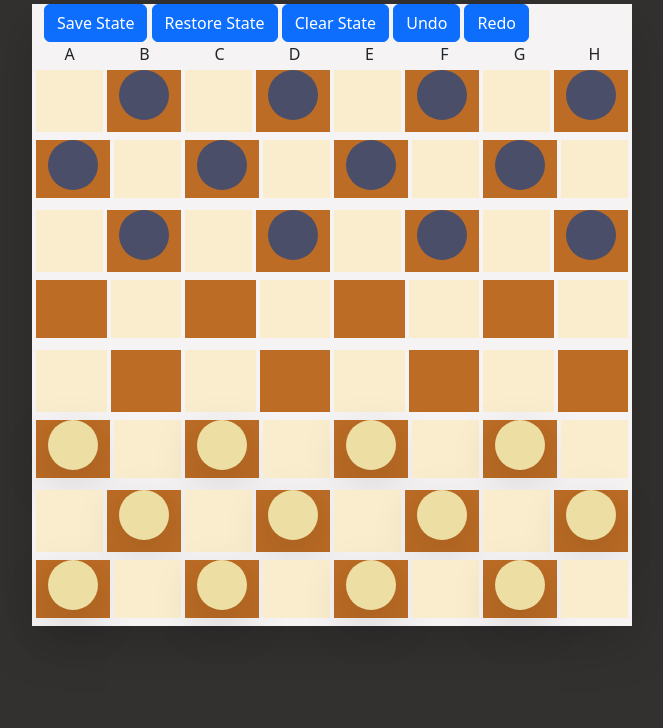
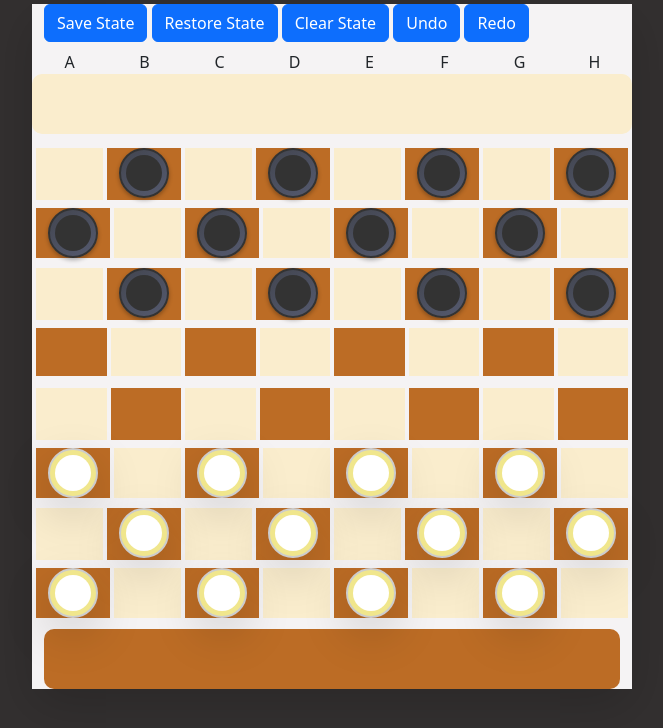
Before and after one commit to Bibek-Dahal/checkers, a plain HTML site: page index.html in a window 1280 px wide. Shown: the whole page, without its empty margins (308-971 px from the left). Drawn offline with nearby package versions, Linux system fonts and the light colour scheme.

Commit message:
added carrom removal and add

```diff
--- a/assets/css/index.css
+++ b/assets/css/index.css
@@ -6,23 +6,78 @@
     background-color: #bc6c25;
 }
 
-.white-carrom{
-    width:50px;
+.white-carrom {
+    width: 50px;
     height: 50px;
     border-radius: 50%;
-    background-color: #eddea4   ;
+    background-color: #f0e68c; /* Richer shade */
+    position: relative;
+    box-shadow: 0 4px 8px rgba(0, 0, 0, 0.3);
+    display: flex;
+    justify-content: center;
+    align-items: center;
+    border: 2px solid #ccc;
+}
+
+.white-carrom::before {
+    content: '';
+    position: absolute;
+    width: 80%;
+    height: 80%;
+    border-radius: 50%;
+    background-color: #fff;
+    z-index: 1;
+}
+
+.dark-carrom {
+    width: 50px;
+    height: 50px;
+    border-radius: 50%;
+    background: #4a4e69; /* Darker shade */
+    background: linear-gradient(145deg, #42454f, #555a6f); /* Gradient for depth */
+    position: relative;
+    box-shadow: 0 2px 4px rgba(0, 0, 0, 0.3); /* Slight shadow */
+    display: flex;
+    justify-content: center;
+    align-items: center;
+    border: 2px solid #333; /* Darker border */
+}
+
+.dark-carrom::before {
+    content: '';
+    position: absolute;
+    width: 80%;
+    height: 80%;
+    border-radius: 50%;
+    background-color: #333; /* Darker shade */
+    z-index: 1;
+}
+
+body{
+    background-color: rgb(51, 48, 48) !important;
+}
+
+.white-container{
+    /* position: fixed; */
+    /* top: 50px; */
+    /* left: 320px; */
+    width:60px;
+    background-color: #faedcd;
+    height: 60px;
+    border-radius: 10px;
+    padding: 5px;
+    margin-top: 5px;
+    margin-bottom: 10px;
 
 }
 
-.dark-carrom{
-    width:50px;
-    height: 50px;
-    border-radius: 50%;
-    background-color: #4a4e69   ;
-    margin: auto;
-
+.dark-container{
+    width:100%;
+    background-color: #bc6c25;
+    height: 60px;
+    border-radius: 10px;
+    padding: 5px;
+    margin-top: 5px;
+    margin-bottom: 10px;
 
 }
-body{
-    background-color: rgb(51, 48, 48) !important;
-}
--- a/assets/srcipt/addEventListener.js
+++ b/assets/srcipt/addEventListener.js
@@ -50,7 +50,7 @@ export function addEventListenerToButton() {
     if (result) {
       console.log("inside if of result if", typeof result);
       const element = document.querySelector("#board")
-      console.log("result===",result)
+    //   console.log("result===",result)
       element.innerHTML = result;
       // addEventListener()
     }
--- a/assets/srcipt/index.js
+++ b/assets/srcipt/index.js
@@ -194,6 +194,11 @@ function isValidIndexMoveForDark(oldSelectedDiv, newSelectedDiv) {
 
       if (childColor == "white") {
         console.log("childcolor==", childColor);
+        document.querySelector('#dark-carrom-content').innerHTML += `
+        <div class="col">
+            <div class="white-carrom"></div>
+        </div>
+        `
         domElement.innerHTML = ``;
         return true;
       } else {
@@ -233,6 +238,11 @@ function isValidIndexMoveForWhite(oldSelectedDiv, newSelectedDiv) {
 
       if (childColor == "dark") {
         console.log("childcolor==", childColor);
+        document.querySelector('#white-carrom-content').innerHTML += `
+        <div class="col">
+            <div class="dark-carrom"></div>
+        </div>
+        `
         domElement.innerHTML = ``;
         return true;
       } else {
--- a/index.html
+++ b/index.html
@@ -22,7 +22,7 @@
     <style>
       .box {
         /* width: 70px !important; */
-        height: 70px !important;
+        height: 60px !important;
       }
 
       .container-bg {
@@ -32,8 +32,9 @@
   </head>
 
   <body>
+
     <div class="container container-bg mt-1 shadow-lg" style="width: 600px">
-      <div class="row d-flex justify-content-around">
+      <div class="row d-flex justify-content-around mb-2">
         <div class="col">
           <button class="btn btn-primary" id="save-state">Save State</button>
           <button class="btn btn-primary" id="restore-state" on>
@@ -44,6 +45,7 @@
           <button class="btn btn-primary" id="redo">Redo</button>
         </div>
       </div>
+
       <div class="row text-center">
         <div class="col">A</div>
         <div class="col">B</div>
@@ -55,6 +57,13 @@
         <div class="col">H</div>
       </div>
       <div id="board">
+        <div class="row">
+          <div class="white-container">
+            <div class="row d-flex flex-row gap-1 justify-content-start " id="white-carrom-content">
+
+            </div>
+          </div>
+        </div>
         <div class="row gap-1 box p-1">
           <div class="col w-10 h-100 mb-1 white" id="item00"></div>
           <div class="col mb-1 dark" id="item01">
@@ -190,7 +199,15 @@
           </div>
           <div class="col mb-1 white" id="item77"></div>
         </div>
+        <div class="dark-container">
+          <div class="row d-flex flex-row " id="dark-carrom-content">
+
+          </div>
+        </div>
       </div>
+
     </div>
+
+
   </body>
 </html>
```
